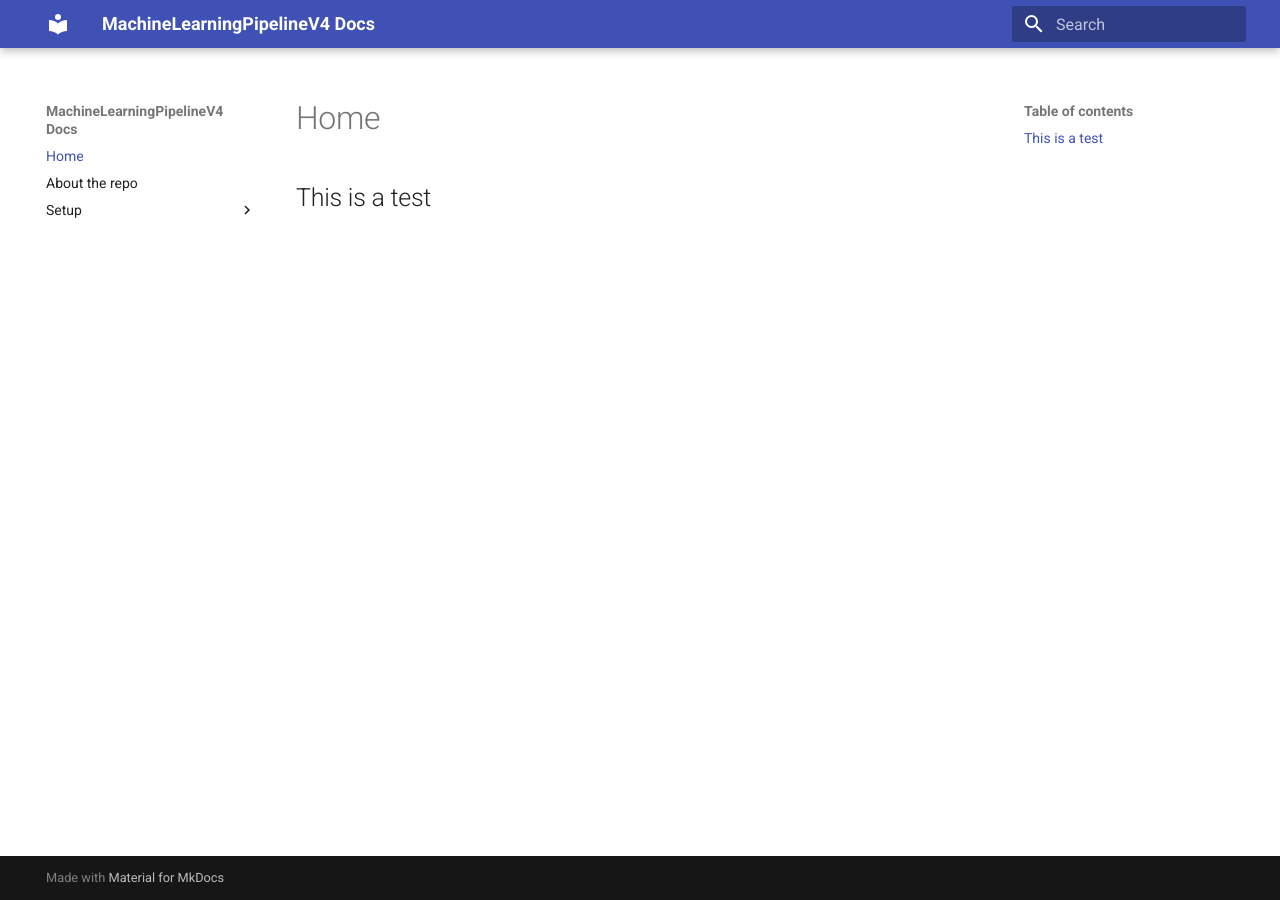
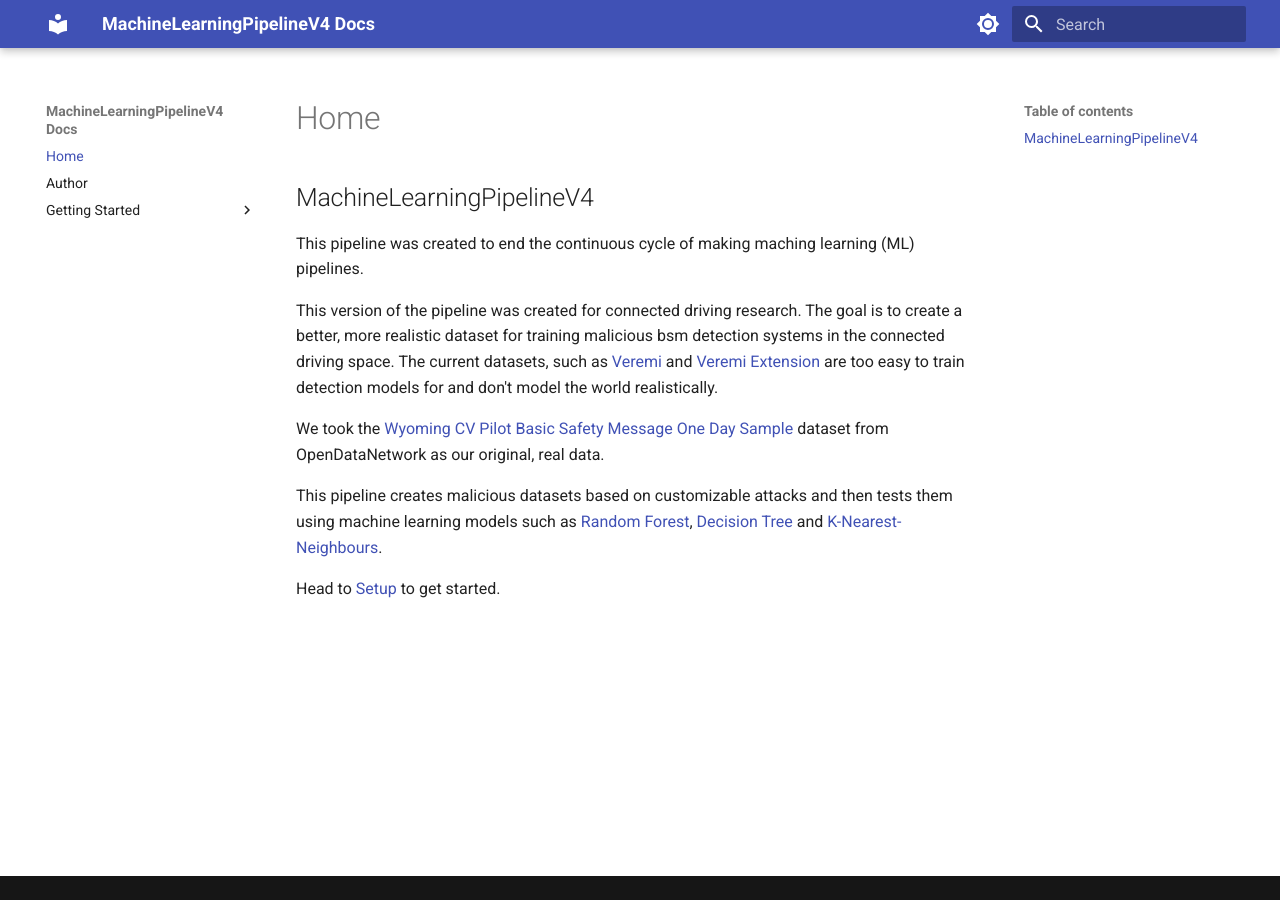
Before and after one commit to aaron777collins/ConnectedDrivingPipelineV4, an MkDocs documentation site: the page built from docs/index.md, in a window 1280 px wide. Built offline with MkDocs 1.6.1 and Material for MkDocs 9.7.7, drawn with Linux system fonts in a browser that asks for light colours.

Commit message:
added details to the docs (not finished yet) and fixed naming scheme for the current pipelines

```diff
--- a/docs/index.md
+++ b/docs/index.md
@@ -1 +1,11 @@
-## This is a test
+##  MachineLearningPipelineV4
+
+This pipeline was created to end the continuous cycle of making maching learning (ML) pipelines.
+
+This version of the pipeline was created for connected driving research. The goal is to create a better, more realistic dataset for training malicious bsm detection systems in the connected driving space. The current datasets, such as [Veremi](https://veremi-dataset.github.io/) and [Veremi Extension](https://github.com/josephkamel/VeReMi-Dataset) are too easy to train detection models for and don't model the world realistically.
+
+We took the [Wyoming CV Pilot Basic Safety Message One Day Sample](https://www.opendatanetwork.com/dataset/data.transportation.gov/9k4m-a3jc) dataset from OpenDataNetwork as our original, real data.
+
+This pipeline creates malicious datasets based on customizable attacks and then tests them using machine learning models such as [Random Forest](https://scikit-learn.org/stable/modules/generated/sklearn.ensemble.RandomForestClassifier.html), [Decision Tree](https://scikit-learn.org/stable/modules/generated/sklearn.tree.DecisionTreeClassifier.html) and [K-Nearest-Neighbours](https://scikit-learn.org/stable/modules/generated/sklearn.neighbors.KNeighborsClassifier.html).
+
+Head to [Setup](./Getting%20Started/setup.html) to get started.
--- a/mkdocs.yml
+++ b/mkdocs.yml
@@ -1,7 +1,41 @@
 site_name: MachineLearningPipelineV4 Docs
 theme:
   name: material
+  features:
+    - content.code.copy
+    - content.code.annotate
+  palette:
+    # Palette toggle for light mode
+    - scheme: default
+      toggle:
+        icon: material/brightness-7
+        name: Switch to dark mode
+
+    # Palette toggle for dark mode
+    - scheme: slate
+      toggle:
+        icon: material/brightness-3
+        name: Switch to light mode
 extra_css:
   - stylesheets/extra.css
 extra_javascript:
   - javascripts/extra.js
+extra:
+  generator: false # credits to mkdocs-material for generating it
+plugins:
+  - offline
+  - search:
+      lang: en
+markdown_extensions:
+  - pymdownx.highlight:
+      anchor_linenums: true
+      line_spans: __span
+      pygments_lang_class: true
+  - pymdownx.inlinehilite
+  - pymdownx.snippets
+  - pymdownx.superfences
+  - pymdownx.critic
+  - pymdownx.caret
+  - pymdownx.keys
+  - pymdownx.mark
+  - pymdownx.tilde
```
Also changed, not shown: MClassifierLargePipelineUserWithXYOffsetPos500mDist1000kRowsEXTTimestampsCols30attackersRandOffset100To200.py (renamed from MClassifierLargePipelineUserWithXYOffsetPos500m1000kRowsDistEXTTimestampsCols30attackersRandOffset100To200.py, +3 -3 lines), MClassifierLargePipelineUserWithXYOffsetPos500mDist100kRowsEXTTimestampsCols30attackersRandOffset100To200.py (renamed from MClassifierLargePipelineUserWithXYOffsetPos500m100kRowsDistEXTTimestampsCols30attackersRandOffset100To200.py, +3 -3 lines), README.md (+2 -0 lines), docs/Getting Started/development.md (added, +16 -0 lines), docs/Getting Started/setup.md (added, +53 -0 lines), docs/Setup/Installation.md (deleted, +0 -1 lines), docs/about.md (+5 -1 lines), 2 other files.
